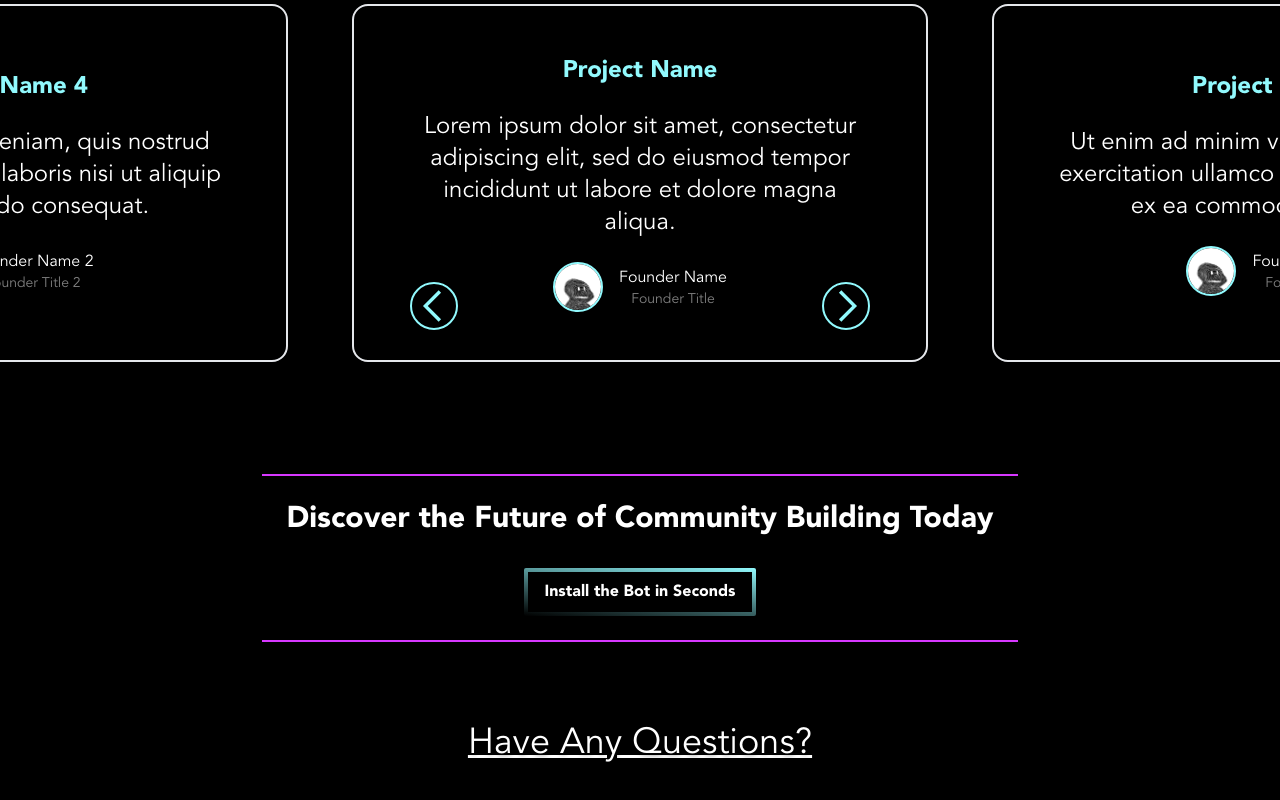
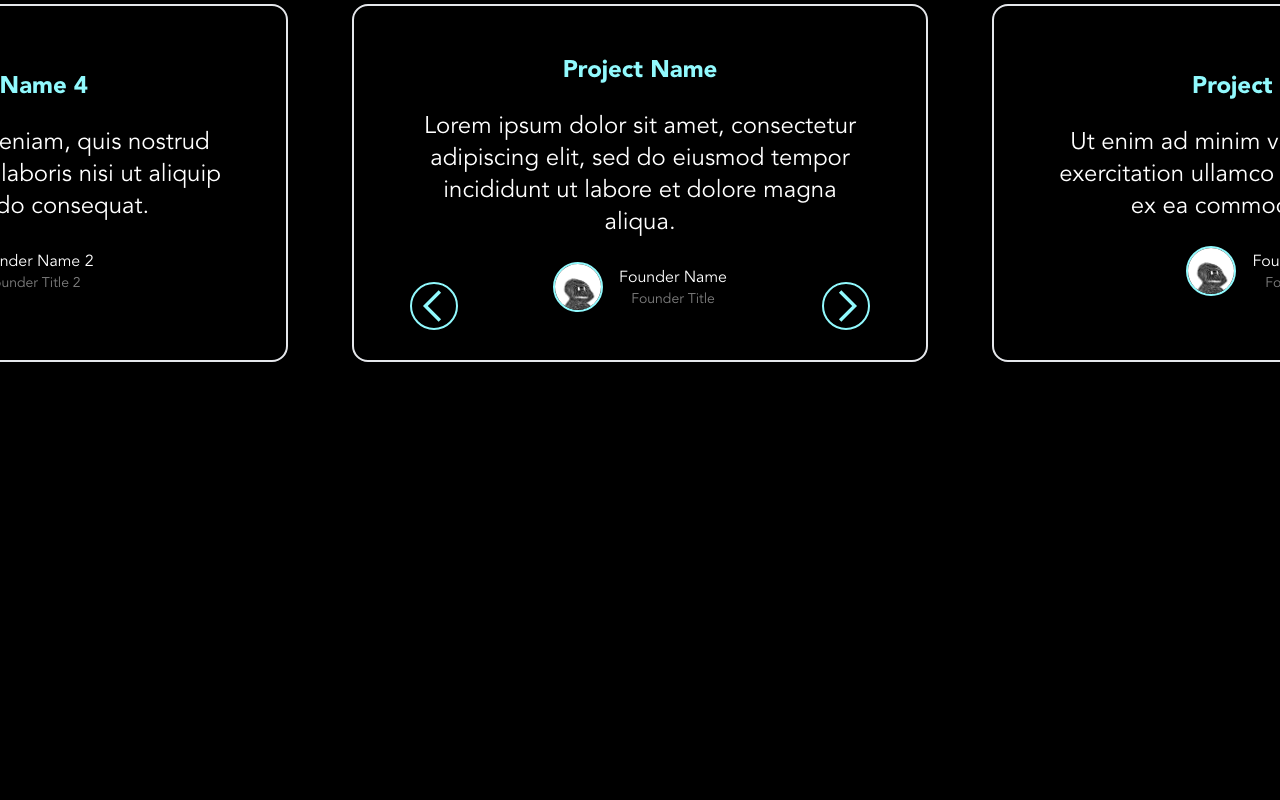
Before and after one commit to SeHarlan/boo-bot-landing, a Next.js app: page / in a window 1280 px wide. Shown: the part 1488-2288 px from the top of the page. Built offline with nearby package versions, Linux system fonts and the light colour scheme.

Commit message:
entrance

```diff
--- a/components/EntranceWrapper.tsx
+++ b/components/EntranceWrapper.tsx
@@ -37,7 +37,7 @@ const EntranceWrapper: FC<EntranceWrapperProps> = ({
   useEffect(() => {
     const handleScroll = () => {
       const element = ref.current;
-      if (!element || typeof window == undefined) return;
+      if (!element) return;
 
       const rect = element.getBoundingClientRect();
       const elementTop = rect.top;
@@ -78,7 +78,7 @@ const EntranceWrapper: FC<EntranceWrapperProps> = ({
 
 
   return (
-    <div id={id} ref={ref} className={clsx("duration-500", className)}>
+    <div id={id} ref={ref} className={clsx("duration-500", transClass, className)}>
       {children}
     </div>
   )
```
